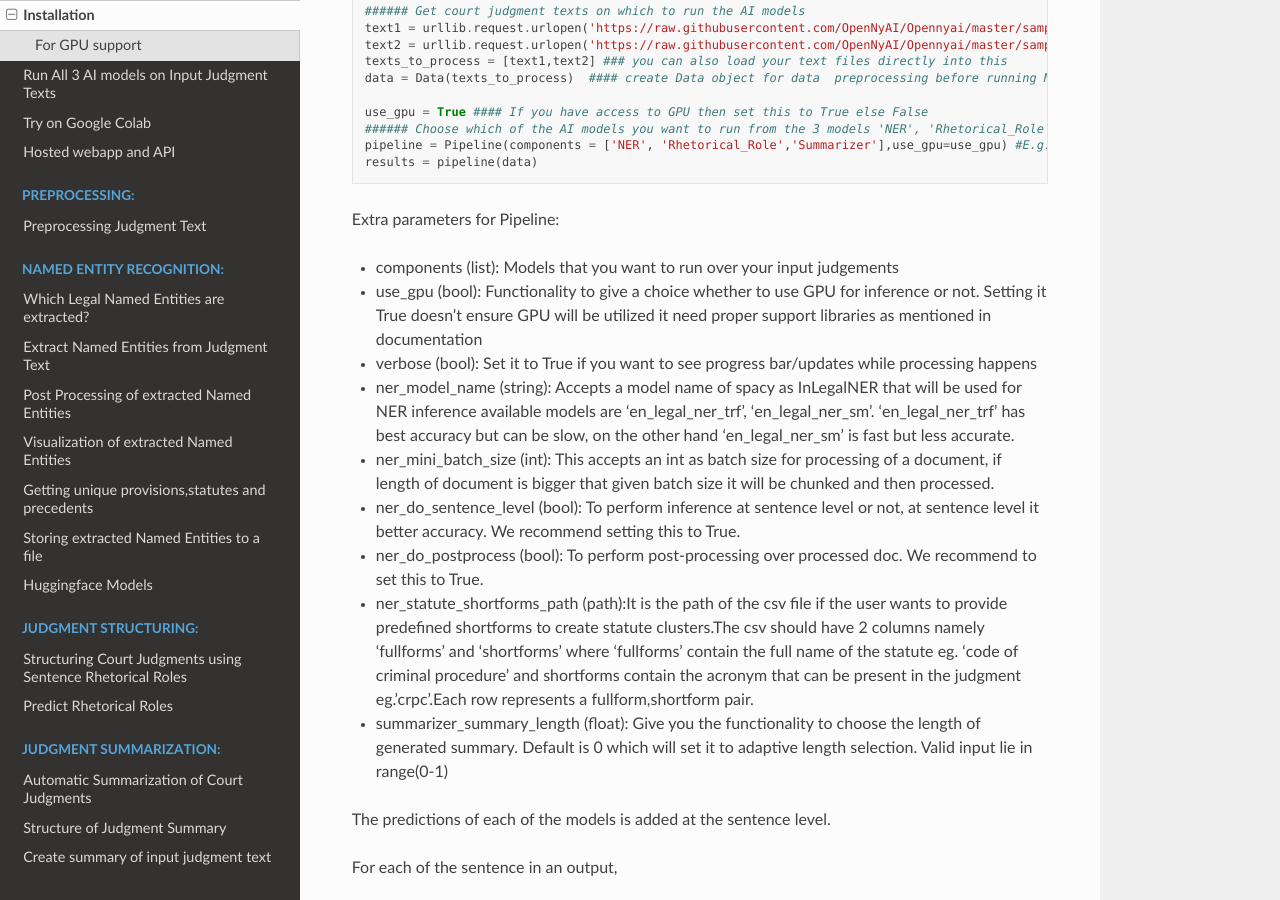
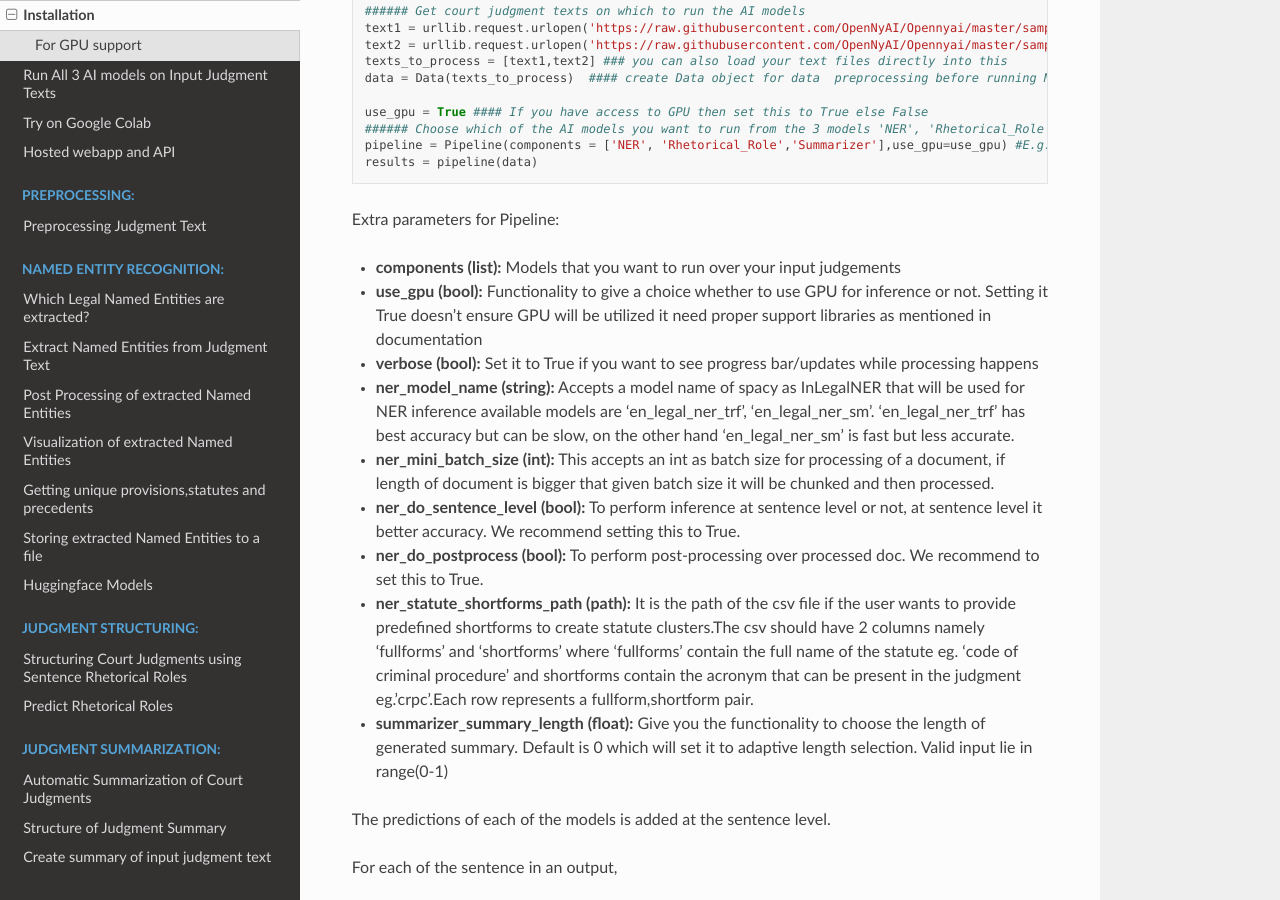
Before and after one commit to OpenNyAI/Opennyai, a Sphinx documentation site: the page built from docs/source/getting_started/Installation.rst, in a window 1280 px wide and 900 px high, scrolled down 900 px. Built offline with Sphinx 7.4.7 and the Read the Docs theme 2.0.0, drawn with Linux system fonts in a browser that asks for light colours.

Commit message:
Update documentation

```diff
--- a/docs/source/getting_started/Installation.rst
+++ b/docs/source/getting_started/Installation.rst
@@ -56,15 +56,15 @@
 
 Extra parameters for Pipeline:
 
-* components (list): Models that you want to run over your input judgements
-* use_gpu (bool): Functionality to give a choice whether to use GPU for inference or not. Setting it True doesn't ensure GPU will be utilized it need proper support libraries as mentioned in documentation
-* verbose (bool): Set it to True if you want to see progress bar/updates while processing happens
-* ner_model_name (string): Accepts a model name of spacy as InLegalNER that will be used for NER inference available models are 'en_legal_ner_trf', 'en_legal_ner_sm'. 'en_legal_ner_trf' has best accuracy but can be slow, on the other hand 'en_legal_ner_sm' is fast but less accurate.
-* ner_mini_batch_size (int): This accepts an int as batch size for processing of a document, if length of document is bigger that given batch size it will be chunked and then processed.
-* ner_do_sentence_level (bool): To perform inference at sentence level or not, at sentence level it better accuracy. We recommend setting this to True.
-* ner_do_postprocess (bool): To perform post-processing over processed doc. We recommend to set this to True.
-* ner_statute_shortforms_path (path):It is the path of the csv file if the user wants to provide predefined shortforms to create statute clusters.The csv should have 2 columns namely 'fullforms' and 'shortforms' where 'fullforms' contain the full name of the statute eg. 'code of criminal procedure' and shortforms contain the acronym that can be present in the judgment eg.'crpc'.Each row represents a fullform,shortform pair.
-* summarizer_summary_length (float): Give you the functionality to choose the length of generated summary. Default is 0 which will set it to adaptive length selection. Valid input lie in range(0-1)
+* **components (list):** Models that you want to run over your input judgements
+* **use_gpu (bool):** Functionality to give a choice whether to use GPU for inference or not. Setting it True doesn't ensure GPU will be utilized it need proper support libraries as mentioned in documentation
+* **verbose (bool):** Set it to True if you want to see progress bar/updates while processing happens
+* **ner_model_name (string):** Accepts a model name of spacy as InLegalNER that will be used for NER inference available models are 'en_legal_ner_trf', 'en_legal_ner_sm'. 'en_legal_ner_trf' has best accuracy but can be slow, on the other hand 'en_legal_ner_sm' is fast but less accurate.
+* **ner_mini_batch_size (int):** This accepts an int as batch size for processing of a document, if length of document is bigger that given batch size it will be chunked and then processed.
+* **ner_do_sentence_level (bool):** To perform inference at sentence level or not, at sentence level it better accuracy. We recommend setting this to True.
+* **ner_do_postprocess (bool):** To perform post-processing over processed doc. We recommend to set this to True.
+* **ner_statute_shortforms_path (path):** It is the path of the csv file if the user wants to provide predefined shortforms to create statute clusters.The csv should have 2 columns namely 'fullforms' and 'shortforms' where 'fullforms' contain the full name of the statute eg. 'code of criminal procedure' and shortforms contain the acronym that can be present in the judgment eg.'crpc'.Each row represents a fullform,shortform pair.
+* **summarizer_summary_length (float):** Give you the functionality to choose the length of generated summary. Default is 0 which will set it to adaptive length selection. Valid input lie in range(0-1)
 
 
 
```
